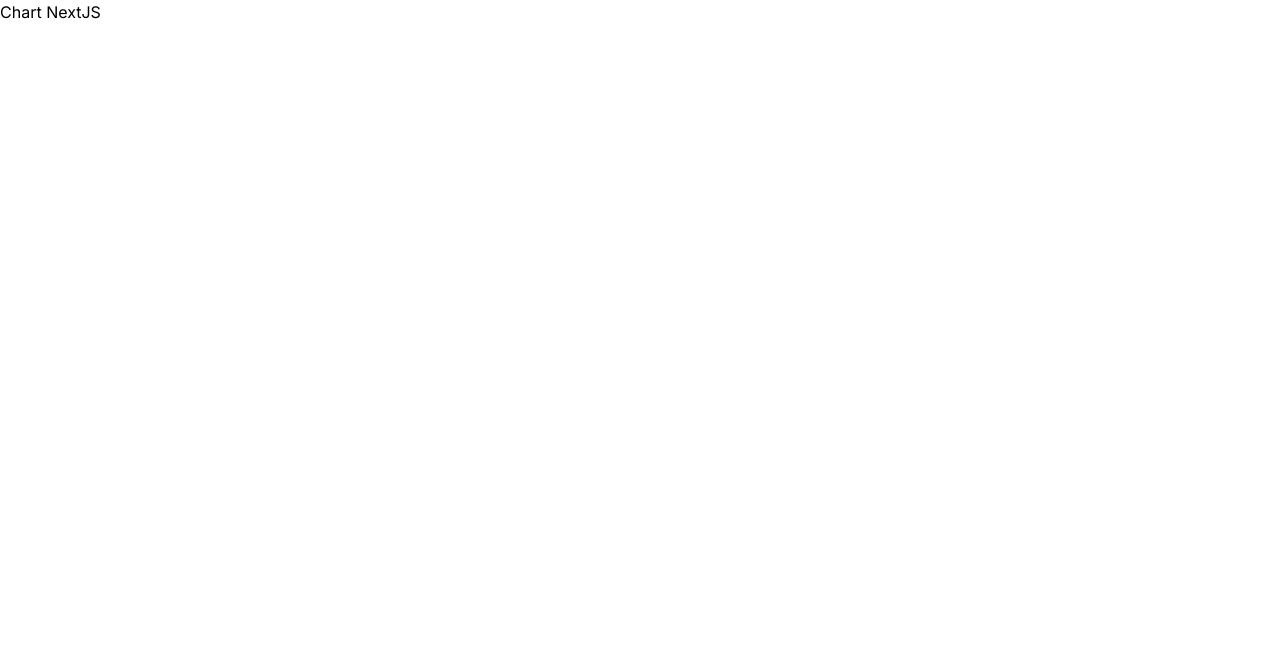
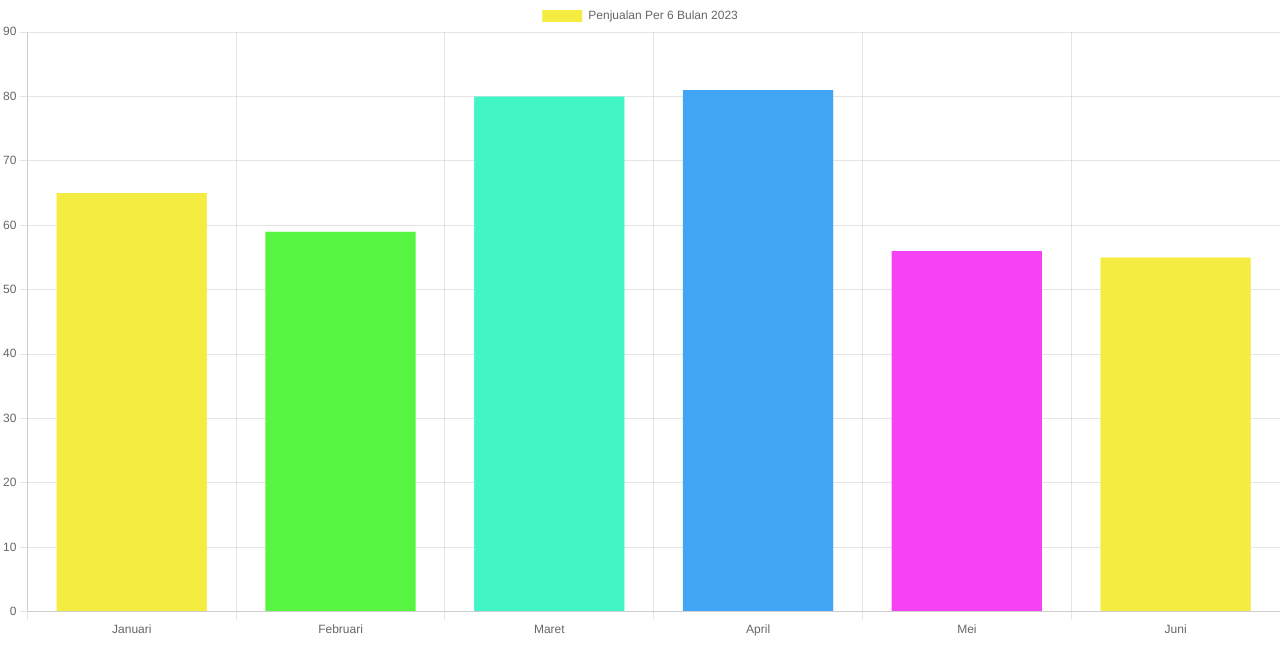
Before and after one commit to RikyAdiPutra/Next-Chart, a Next.js app: page / in a window 1280 px wide. Shown: the top 672 px of the page. Built offline with nearby package versions, Linux system fonts and the light colour scheme.

Commit message:
create simple bar chart

```diff
--- /dev/null
+++ b/src/app/components/Bar.jsx
@@ -0,0 +1,30 @@
+"use client";
+
+import { Bar } from "react-chartjs-2";
+import { Chart } from "chart.js/auto";
+
+const ChartBar = () => {
+  const data = {
+    datasets: [
+      {
+        label: "Penjualan Per 6 Bulan 2023",
+        data: [65, 59, 80, 81, 56, 55],
+        backgroundColor: [
+          "#f5ec42",
+          "#57f542",
+          "#42f5c5",
+          "#42a4f5",
+          "#f542f5",
+        ],
+      },
+    ],
+    labels: ["Januari", "Februari", "Maret", "April", "Mei", "Juni"],
+  };
+  return (
+    <div>
+      <Bar data={data} />
+    </div>
+  );
+};
+
+export default ChartBar;
--- a/src/app/page.js
+++ b/src/app/page.js
@@ -1,3 +1,9 @@
+import ChartBar from "./components/Bar";
+
 export default function Home() {
-  return <div>Chart NextJS</div>;
+  return (
+    <div>
+      <ChartBar />
+    </div>
+  );
 }
```
